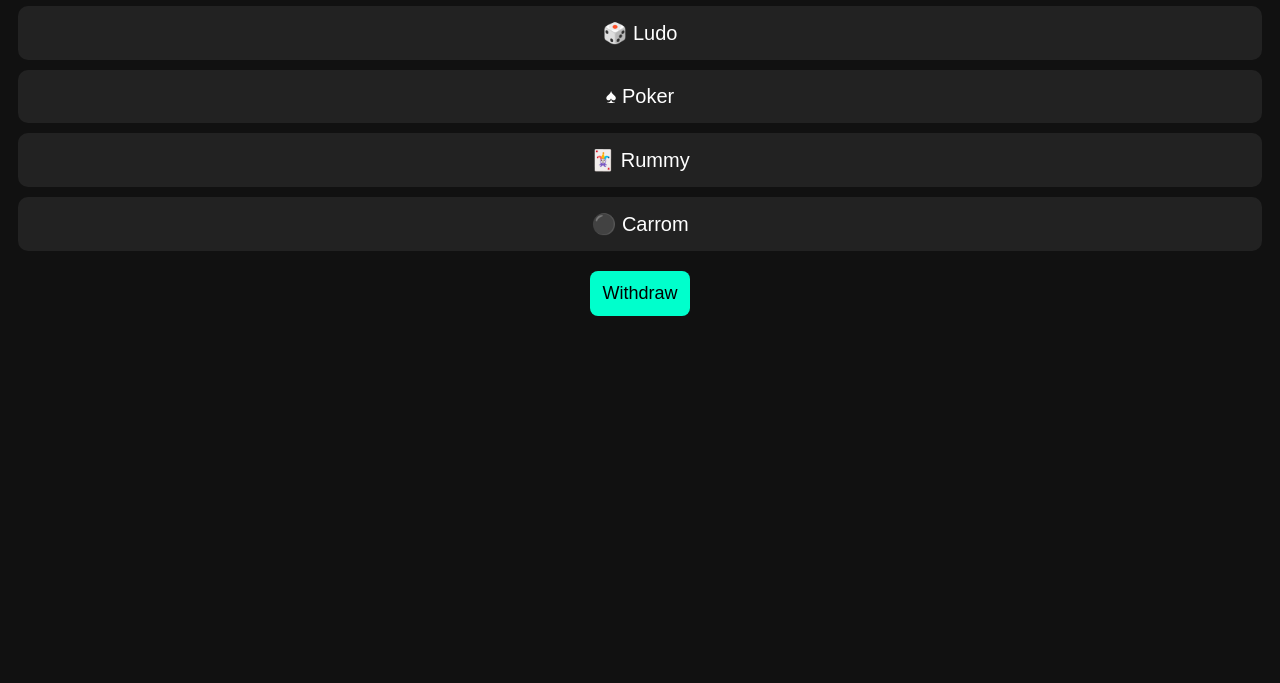
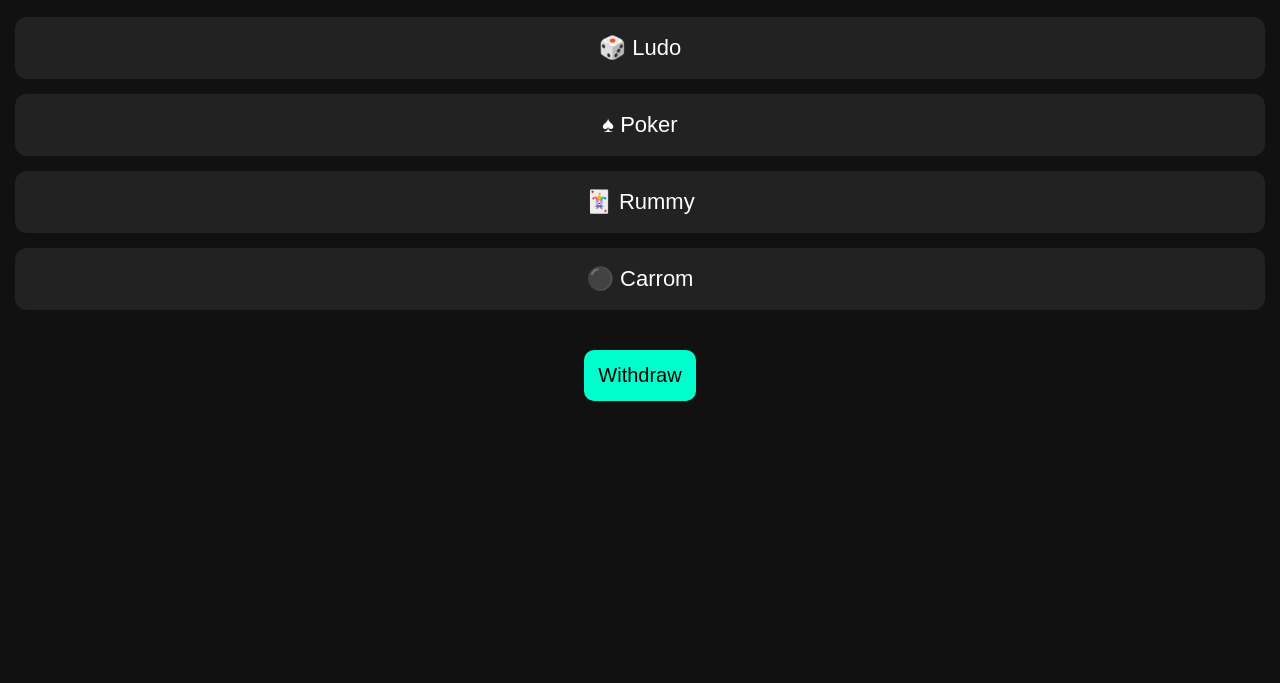
Before and after one commit to bunti130/zyngoplay-app, a website: page www/index.html in a window 1280 px wide. Shown: the part 117-800 px from the top of the page. Drawn offline with Linux system fonts and the light colour scheme.

Commit message:
Update index.html

```diff
--- a/www/index.html
+++ b/www/index.html
@@ -2,45 +2,51 @@
 <html>
 
 <head>
+
 <meta name="viewport" content="width=device-width, initial-scale=1">
+
 <title>ZyngoPlay</title>
 
 <style>
 
 body{
-font-family:Arial;
 background:#111;
 color:white;
+font-family:Arial;
 text-align:center;
+margin:0;
+padding:0;
 }
 
 h1{
 color:#00ffcc;
+margin-top:30px;
 }
 
 .wallet{
 margin:20px;
-font-size:20px;
+font-size:22px;
 }
 
 .game{
 background:#222;
-margin:10px;
-padding:15px;
-border-radius:10px;
-font-size:20px;
+margin:15px;
+padding:18px;
+border-radius:12px;
+font-size:22px;
 }
 
 button{
 background:#00ffcc;
 border:none;
-padding:12px;
-border-radius:8px;
-font-size:18px;
-margin-top:10px;
+padding:14px;
+border-radius:10px;
+font-size:20px;
+margin-top:25px;
 }
 
 </style>
+
 </head>
 
 <body>
@@ -51,12 +57,25 @@ margin-top:10px;
 Wallet Balance: <b>100 Coins</b>
 </div>
 
-<div class="game">🎲 Ludo</div>
-<div class="game">♠ Poker</div>
-<div class="game">🃏 Rummy</div>
-<div class="game">⚫ Carrom</div>
+<div class="game" onclick="window.location='ludo.html'">
+🎲 Ludo
+</div>
 
-<button>Withdraw</button>
+<div class="game" onclick="window.location='poker.html'">
+♠ Poker
+</div>
+
+<div class="game" onclick="window.location='rummy.html'">
+🃏 Rummy
+</div>
+
+<div class="game" onclick="window.location='carrom.html'">
+⚫ Carrom
+</div>
+
+<button>
+Withdraw
+</button>
 
 </body>
 
```
